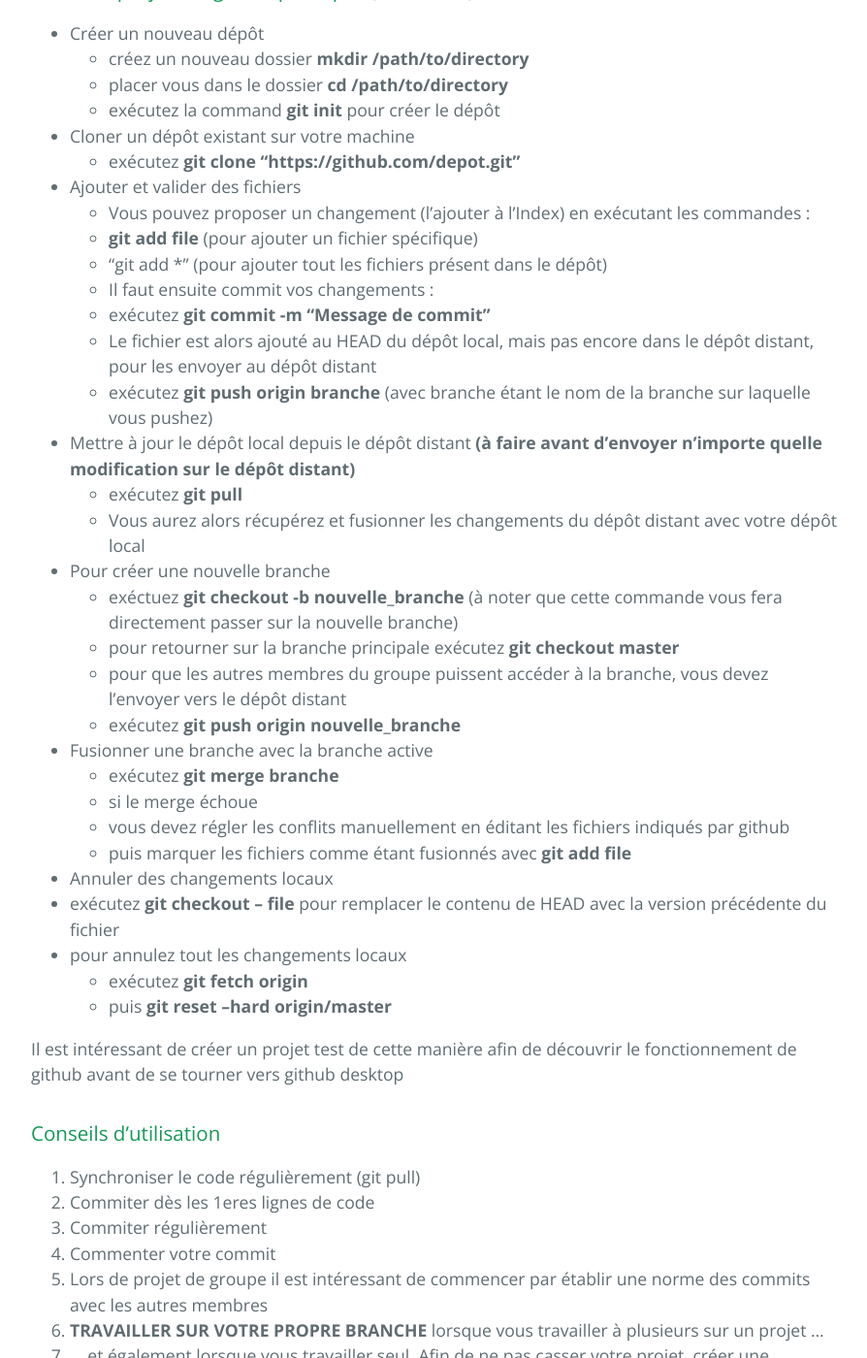
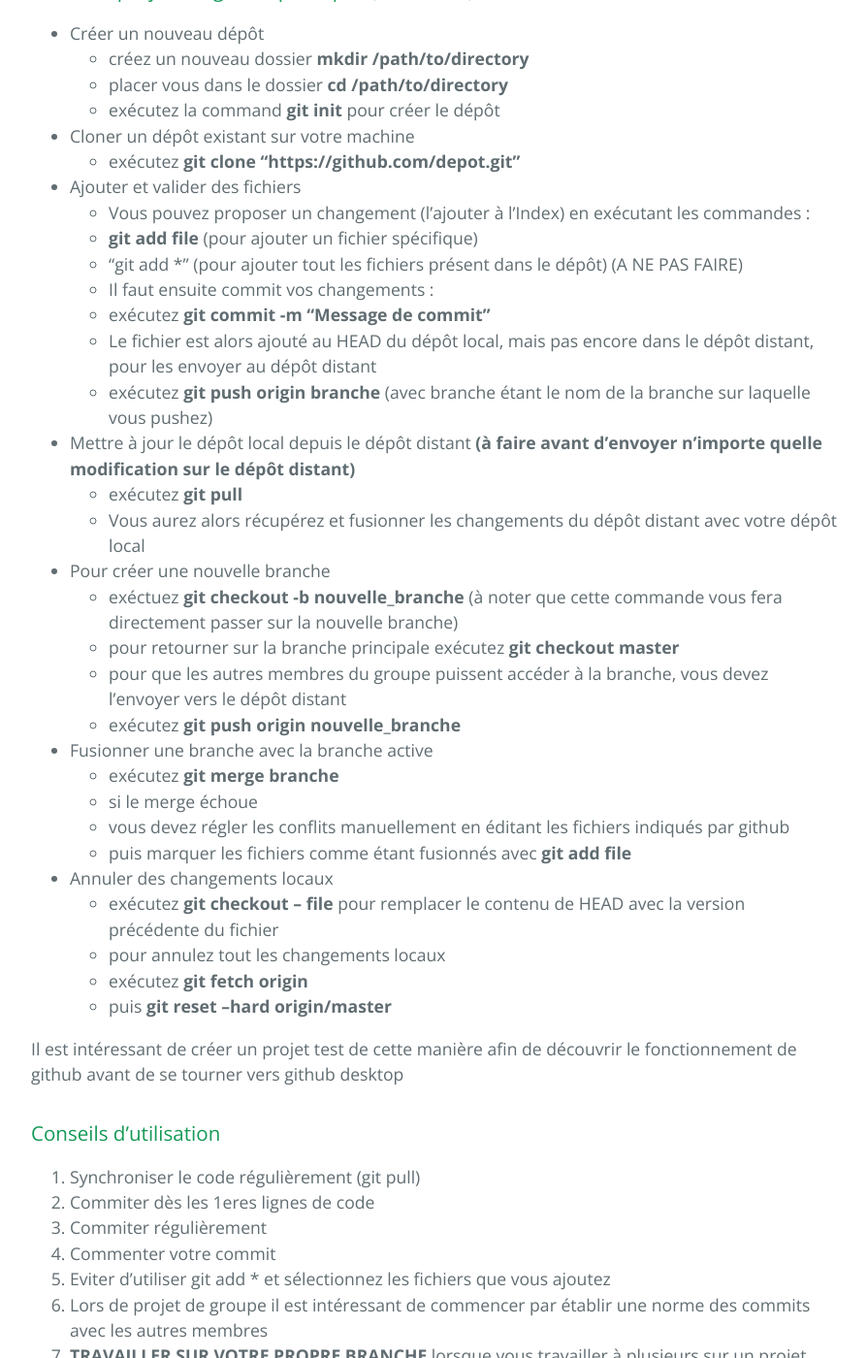
Before and after one commit to CIA-Oceanix/CIA-Oceanix.github.io, a Jekyll site: the page built from git.md, in a window 1280 px wide and 1400 px high, scrolled down 446 px. Shown: the whole window at 97% size, without its empty margins (192-1086 px from the left). Built offline with Jekyll 4.4.1, drawn with Linux system fonts in a browser that asks for light colours; our own code applies the rules of GitHub Pages for plain Markdown files.

Commit message:
Update git.md

```diff
--- a/git.md
+++ b/git.md
@@ -12,7 +12,7 @@
 - Ajouter et valider des fichiers
   - Vous pouvez proposer un changement (l'ajouter à l'Index) en exécutant les commandes :
    - **git add file** (pour ajouter un fichier spécifique)
-   - "git add *" (pour ajouter tout les fichiers présent dans le dépôt)
+   - "git add *" (pour ajouter tout les fichiers présent dans le dépôt) (A NE PAS FAIRE)
   - Il faut ensuite commit vos changements :
    - exécutez **git commit -m "Message de commit"**
   - Le fichier est alors ajouté au HEAD du dépôt local, mais pas encore dans le dépôt distant, pour les envoyer au dépôt distant
@@ -33,12 +33,16 @@
   - si le merge échoue
    - vous devez régler les conflits manuellement en éditant les fichiers indiqués par github
    - puis marquer les fichiers comme étant fusionnés avec **git add file**
-
- - Annuler des changements locaux
+- Annuler des changements locaux
   - exécutez **git checkout -- file** pour remplacer le contenu de HEAD avec la version précédente du fichier
   - pour annulez tout les changements locaux
-    - exécutez **git fetch origin**
-    - puis **git reset --hard origin/master**
+   - exécutez **git fetch origin**
+   - puis **git reset --hard origin/master**
+
+
+
+
+
 
 
 
@@ -52,6 +56,7 @@ Il est intéressant de créer un projet test de cette manière afin de découvri
 1.  Commiter dès les 1eres lignes de code
 1.  Commiter régulièrement
 1.  Commenter votre commit
+1.  Eviter d'utiliser git add * et sélectionnez les fichiers que vous ajoutez
 1.  Lors de projet de groupe il est intéressant de commencer par établir une norme des commits avec les autres membres
 1.  **TRAVAILLER SUR VOTRE PROPRE BRANCHE** lorsque vous travailler à plusieurs sur un projet ...
 1.  ... et également lorsque vous travailler seul. Afin de ne pas casser votre projet, créer une nouvelle branche quand vous commencez à travailler sur une nouvelle feature
```
